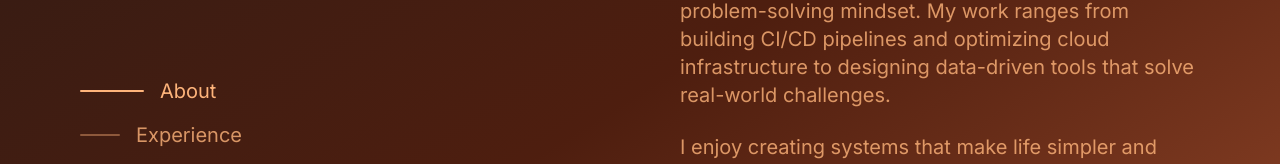
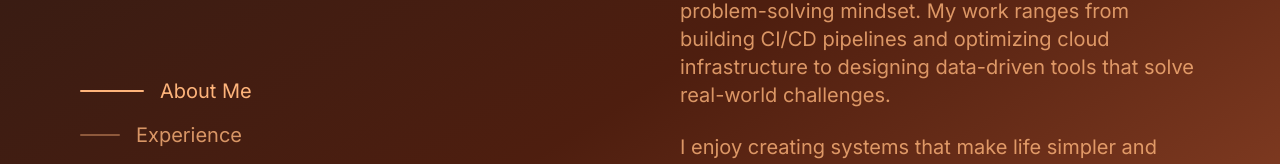
Before and after one commit to mikeandrusyak/Portfolio, a Next.js app: page / in a window 1280 px wide. Shown: the part 307-471 px from the top of the page. Built offline with nearby package versions, Linux system fonts and the light colour scheme; a web font is replaced by a local one.

Commit message:
update About section label to "About me"

```diff
--- a/pages/index.tsx
+++ b/pages/index.tsx
@@ -107,7 +107,7 @@ export default function Home() {
                         active === 'about' ? 'w-16 bg-sunset-peach' : 'w-10 bg-sunset-peach/40 group-hover:bg-sunset-peach/70'
                       }`}
                     />
-                    <span className="text-lg md:text-xl font-normal tracking-normal normal-case">About</span>
+                    <span className="text-lg md:text-xl font-normal tracking-normal normal-case">About Me</span>
                   </a>
                 </li>
                 <li>
```
